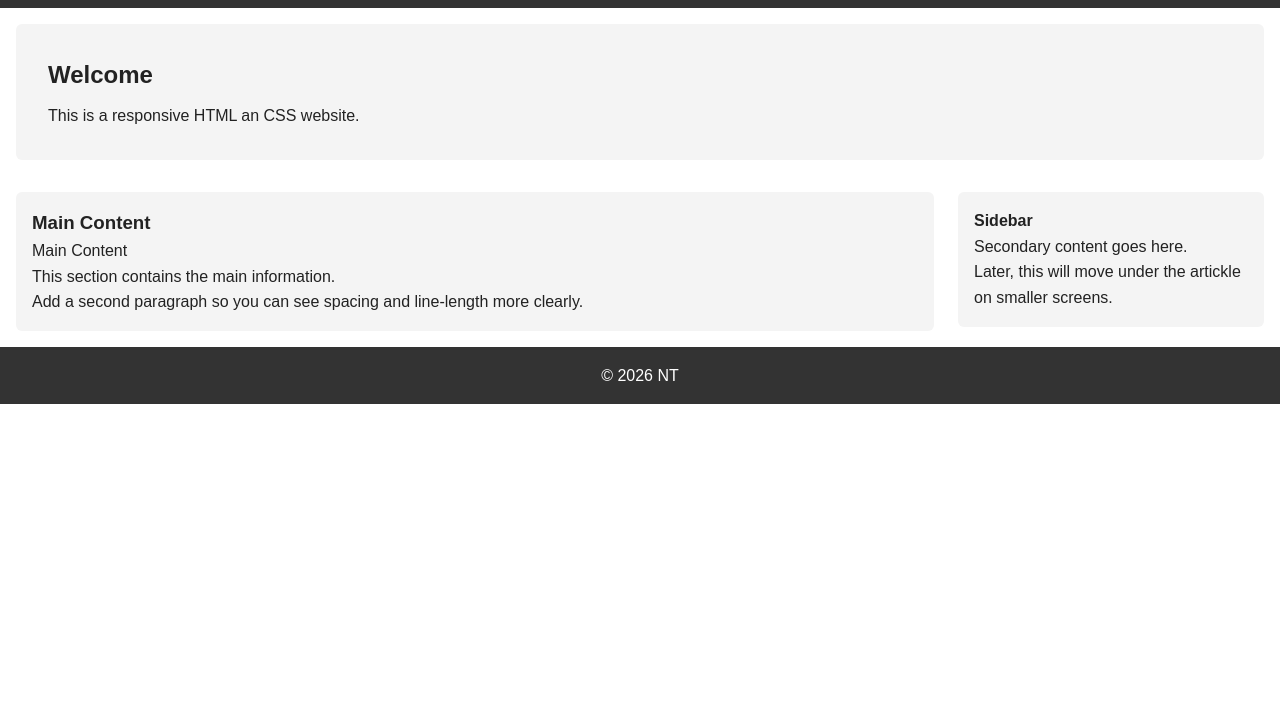
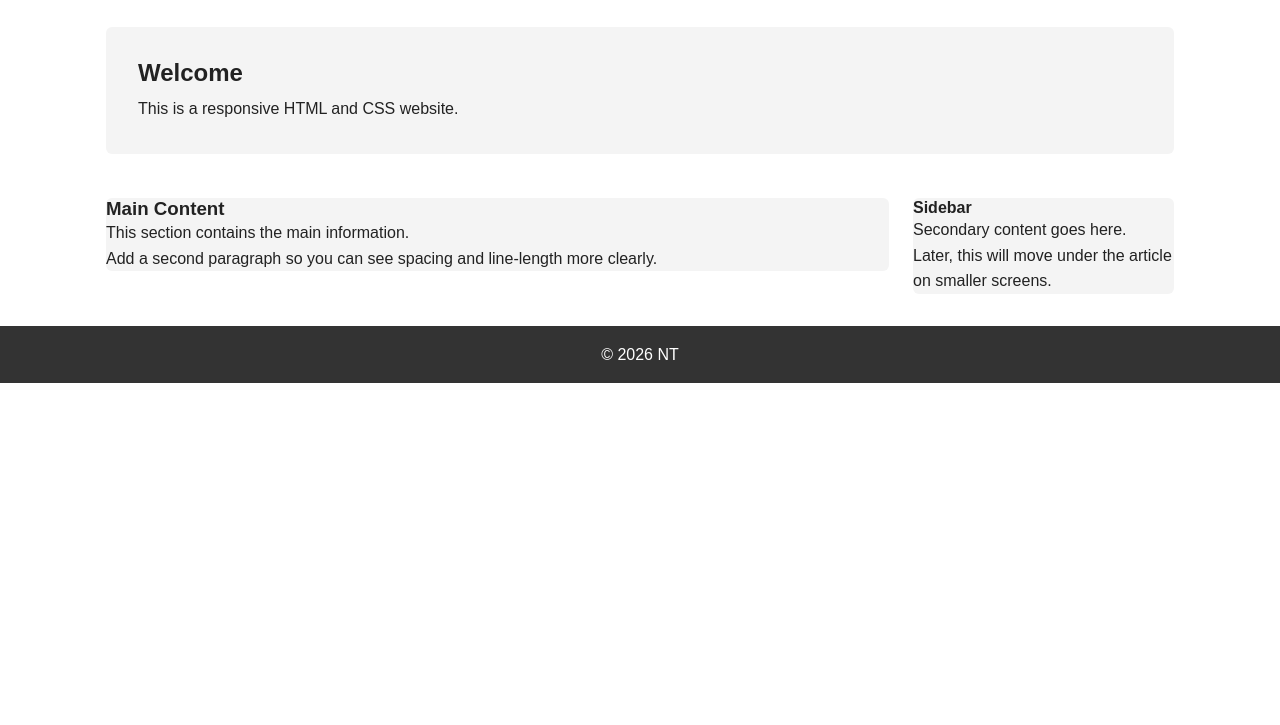
Before and after one commit to HunchyBunchy26/unit10-website, a plain HTML site: page index.html in a window 1280 px wide. Shown: the part 75-800 px from the top of the page. Drawn offline with Linux system fonts and the light colour scheme.

Commit message:
Add visual monitor

```diff
--- a/css/style.css
+++ b/css/style.css
@@ -25,7 +25,9 @@
 }
 
 main {
-    padding: 1rem;
+    padding: 2rem 1rem;
+    max-width: 1100px;
+    margin: auto;
 }
 
 nav a {
@@ -42,6 +44,14 @@
 
 .hero {
     padding: 2rem;
+    margin-bottom: 2rem;
+}
+
+h1,
+h2,
+h3,
+h4 {
+    line-height: 1.2;
 }
 
 .hero h2 {
@@ -58,7 +68,7 @@
 
 article,
 aside {
-    padding: 1rem;
+    margin-top: 0.75rem;
 }
 
 footer {
--- a/index.html
+++ b/index.html
@@ -21,13 +21,12 @@
 
         <section class="hero card">
             <h2>Welcome</h2>
-            <p>This is a responsive HTML an CSS website.</p>
+            <p>This is a responsive HTML and CSS website.</p>
         </section>
 
         <section class="content">
             <article class="card">
                 <h3>Main Content</h3>
-                <p>Main Content</p>
                 <p>This section contains the main information.</p>
                 <p>
                     Add a second paragraph so you can see spacing and line-length more clearly.
@@ -37,7 +36,7 @@
         <aside class="card">
             <h4>Sidebar</h4>
             <p>Secondary content goes here.</p>
-            <p>Later, this will move under the artickle on smaller screens.</p>
+            <p>Later, this will move under the article on smaller screens.</p>
         </aside>
         </section>
     </main>
```
